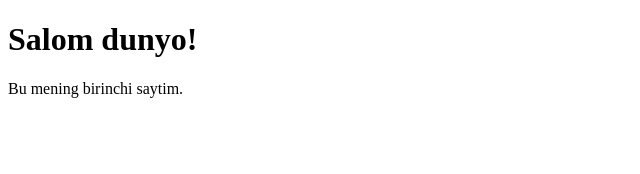
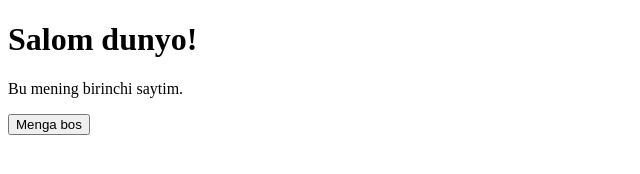
Before and after one commit to saydazimovdiyorbek2013-spec/darslar, a plain HTML site: page index.html in a window 1280 px wide. Shown: the whole page, without its empty margins (0-640 px from the left). Drawn offline with Linux system fonts and the light colour scheme.

Commit message:
index.html ga tugma qo'shildi <admin>

```diff
--- a/index.html
+++ b/index.html
@@ -6,5 +6,6 @@
 <body>
     <h1>Salom dunyo!</h1>
     <p>Bu mening birinchi saytim.</p>
+    <button>Menga bos</button>
 </body>
 </html>
```
